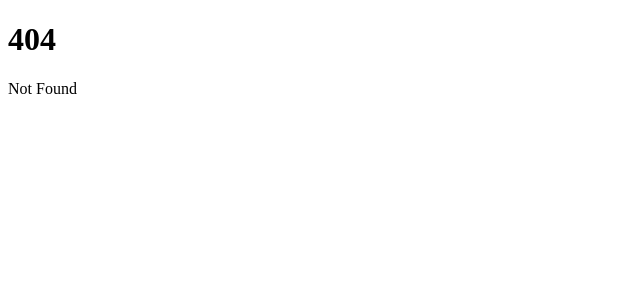
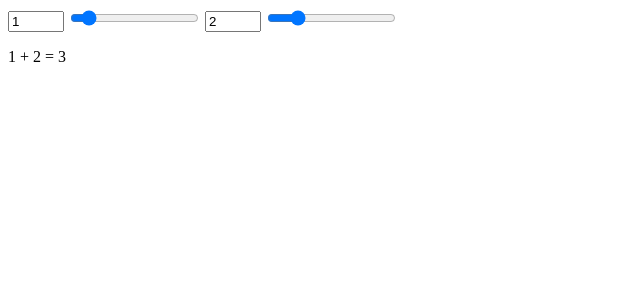
Before and after one commit to socool/svelte-demo, a SvelteKit app: page /part2/bindings/numeric-input in a window 1280 px wide. Before the commit this address had no page. Shown: the top 300 px of the page, without its empty margins (0-640 px from the left). Built offline with nearby package versions, Linux system fonts and the light colour scheme.

Commit message:
numeric input

```diff
--- /dev/null
+++ b/src/routes/part2/bindings/numeric-input/+page.svelte
@@ -0,0 +1,17 @@
+<script>
+  let a = 1;
+  let b = 2;
+</script>
+
+<label>
+  <input type="number" bind:value={a} min="0" max="10"/>
+  <input type="range" bind:value={a} min="0" max="10"/>
+</label>
+
+
+<label>
+  <input type="number" bind:value={b} min="0" max="10"/>
+  <input type="range" bind:value={b} min="0" max="10"/>
+</label>
+
+<p>{a} + {b} = {a + b}</p>
--- /dev/null
+++ b/src/routes/part2/bindings/text-input/+page.svelte
@@ -0,0 +1,6 @@
+<script>
+  let name = 'world';
+</script>
+
+<input bind:value={name}/>
+<h1>Hello {name}!</h1>
```
Also changed, not shown: src/routes/+page.svelte (+6 -1 lines).
